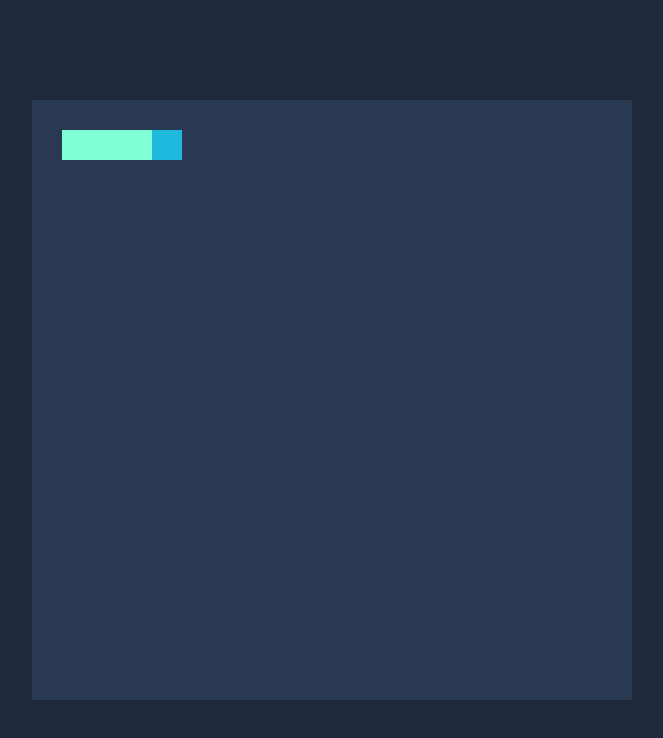
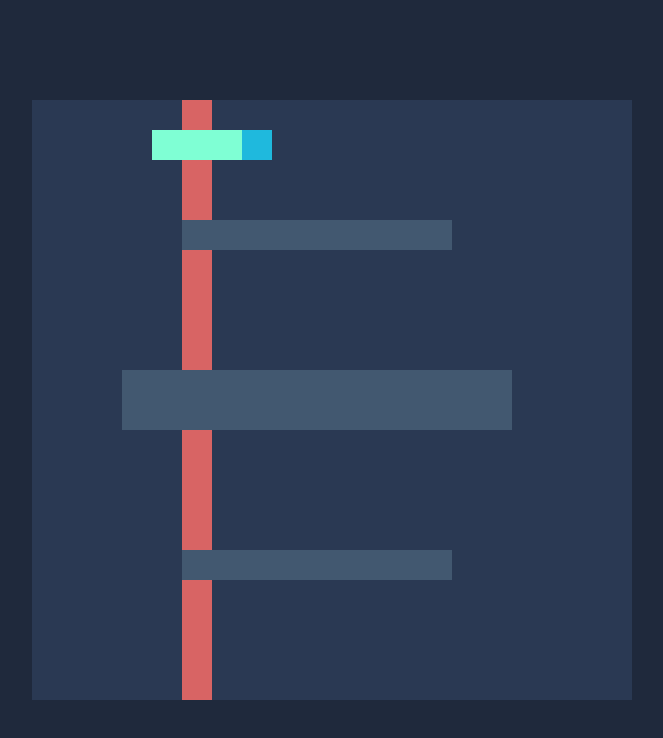
Before and after one commit to NikitaMalofeev/SnakeMazzze, a plain HTML site: page pages/game.html in a window 1280 px wide. Shown: the whole page, without its empty margins (308-971 px from the left). Drawn offline with Linux system fonts and the light colour scheme.

Commit message:
Анимированная змейка, добавлен генератор карт и несколько карт, проблема с отрисовкой еды

```diff
--- a/js/game.js
+++ b/js/game.js
@@ -14,16 +14,29 @@ const onload = () => {
                 // координаты игрового поля для отрисовки
                 // ctx.fillStyle = "aqua";
                 // ctx.fillRect(x * ceil, y * ceil, ceil, ceil);
+                if(state.food.apples.x === x && state.food.apples.y === x){
+                    ctx.fillStyle = colors.apples;
+                    ctx.fillRect(x * ceil, y * ceil, ceil, ceil);
+                };
 
                 state.snake.tail.forEach(sn => {
                     if(sn.x === x && sn.y === y) {
                         ctx.fillStyle = colors.snakeBody;
                         ctx.fillRect(x * ceil, y * ceil, ceil, ceil)
 
-                        if(sn.head){
+                        if(sn.h){
                             ctx.fillStyle = colors.snakeHead;
                             ctx.fillRect(x * ceil, y * ceil, ceil, ceil);
                         }
+                    }
+                });
+
+                //отрисовка карты
+                // выбор карты на основании уровня
+                state.maps[`map${state.level}`].cords.forEach(m => {
+                    if(m.x === x && m.y === y){
+                        ctx.fillStyle = colors.wall;
+                        ctx.fillRect(x * ceil, y * ceil, ceil, ceil);
                     }
                 });
             }
@@ -32,13 +45,36 @@ const onload = () => {
 
     renderGame();
 
+    let startTime           = 0,
+        currentTime         = 0,
+        time                = 0,
+        currendSecond       = 0
+
+    animateRAFInterval.start(() => {
+
+        if(startTime === 0) {
+            //присваиваем время когда анимация началась
+            startTime = new Date().getTime()
+        }
+        //присваивается с каждым кадром анимации
+        currentTime = new Date().getTime()
+        time = currentTime - startTime;
+        //время с которым двигается змейка
+        currendSecond = Math.floor(time / 200)
+
+        if(currendSecond > 0) {
+            startTime = 0
+            // Добавление движения для змеи со скоростью
+            moveSnake();
+            // после каждого нажатия перерисовывается игровое поле
+            renderGame();
+        }
+    })
+
     const onkeydown = (e) => {
         // установка ключа direction для обьекта
         changeDirection(e.keyCode);
-        // Добавление движения для змеи
-        moveSnake();
-        // после каждого нажатия перерисовывается игровое поле
-        renderGame();
+
 
         console.log(state.snake)
     }
--- /dev/null
+++ b/js/maps.js
@@ -0,0 +1,79 @@
+// в cords хрянятся препятствия, completed количество очков для прохождения
+const map1 ={
+    cords: [],
+    completed: 394
+};
+
+const map2 ={
+    cords: [],
+    completed: 394
+};
+
+const map3 ={
+    cords: [],
+    completed: 394
+};
+
+const map4 ={
+    cords: [],
+    completed: 394
+};
+
+// отрисовываем карту принимая карту, начальную координату, начальное и конечное число
+const generateMap = (map, axis, from, to, numRestAxis) => {
+    const countIteration = to - from;
+    // если начальная координата x то RestAxis y
+    const getRestAxis = (axis === "x") ? "y" : "x";
+    // цикл создающий нужное количество координат
+    let cords;
+
+    for(let i = 0; i < countIteration; i += 1 ){
+        // генерация диапазона для отрисовки по координатам, используем вычисляемые свойства обьекта
+    cords = { [axis]: from + i, [getRestAxis]: numRestAxis};
+    // заносим каждой итерацией новый обьект в массив cords
+    map.cords.push(cords);
+    }
+
+    map.completed = map.completed - countIteration
+};
+
+generateMap(map1, "x", 5, 14, 4);
+generateMap(map1, "x", 3, 16, 9);
+generateMap(map1, "x", 3, 16, 10);
+generateMap(map1, "x", 5, 14, 15);
+
+generateMap(map2, "x", 0, 20, 0);
+generateMap(map2, "y", 1, 20, 19);
+generateMap(map2, "x", 0, 19, 19);
+generateMap(map2, "y", 1, 19, 0);
+generateMap(map2, "x", 2, 5, 2);
+generateMap(map2, "x", 2, 5, 3);
+generateMap(map2, "x", 2, 5, 4);
+generateMap(map2, "x", 2, 5, 15);
+generateMap(map2, "x", 2, 5, 16)
+generateMap(map2, "x", 2, 5, 17);;
+generateMap(map2, "x", 15, 18, 15);
+generateMap(map2, "x", 15, 18, 16);
+generateMap(map2, "x", 15, 18, 17);
+generateMap(map2, "x", 15, 18, 2);
+generateMap(map2, "x", 15, 18, 3);
+generateMap(map2, "x", 15, 18, 4);
+
+generateMap(map3, "x", 0, 20, 0);
+generateMap(map3, "y", 2, 18, 19);
+generateMap(map3, "x", 0, 20, 19);
+generateMap(map3, "y", 2, 18, 0);
+generateMap(map3, "x", 7, 13, 3);
+generateMap(map3, "x", 7, 13, 4);
+generateMap(map3, "x", 7, 13, 15);
+generateMap(map3, "x", 7, 13, 16);
+generateMap(map3, "y", 7, 13, 15);
+generateMap(map3, "y", 7, 13, 16);
+generateMap(map3, "y", 7, 13, 4);
+generateMap(map3, "y", 7, 13, 3);
+generateMap(map3, "x", 7, 13, 7);
+generateMap(map3, "x", 7, 13, 8);
+generateMap(map3, "x", 7, 13, 9);
+generateMap(map3, "x", 7, 13, 10);
+generateMap(map3, "x", 7, 13, 11);
+generateMap(map3, "x", 7, 13, 12);
--- a/js/settings.js
+++ b/js/settings.js
@@ -9,5 +9,7 @@ row = width / ceil;
 
 colors = {
     snakeHead: "#1fb9dd",
-    snakeBody: "#7FFFD4"
+    snakeBody: "#7FFFD4",
+    wall: "#425870",
+    apples: "#d86464"
 };
--- a/js/snake.js
+++ b/js/snake.js
@@ -1,12 +1,15 @@
 const changeDirection = (keyCode) => {
     const direction = mapKeyCode(keyCode);
+    // добавляю условие которое проверяет противоположное направеление и только после меняет дирекшн
+    if(_hasDirection(state.snake, direction)){
+        state.snake.direction = direction;
+    }
 
-    state.snake.direction = direction;
 }
 
 const moveSnake = () => {
 
-    //получение головы и направления из состояния
+    //получение головы и направления из состояния, странности при переносе на функцию getHead
     const headSnake = state.snake.tail[state.snake.tail.length - 1];
     const direction = state.snake.direction;
     let newMovementSnake;
@@ -60,3 +63,21 @@ const _setTeleportSnake = (snake, newHeadSnake) => {
 
     return  { x: newHeadSnake.x, y: newHeadSnake.y, d: newHeadSnake.d, h: newHeadSnake.h }
 }
+
+const _hasDirection = (snake, direction) => {
+    const headSNake = snake.tail[snake.tail.length - 1];
+
+    if(
+        (direction === "left" && headSNake.d !== "right") ||
+        (direction === "up" && headSNake.d !== "down") ||
+        (direction === "right" && headSNake.d !== "left") ||
+        (direction === "down" && headSNake.d !== "up")
+    ){
+        return true;
+    }
+    return false;
+};
+    // функция для поиска головы змеи
+const _getHeadSnake = (snake) => {
+    return state.snake.tail[state.snake.tail.length - 1];
+}
--- a/js/state.js
+++ b/js/state.js
@@ -1,11 +1,24 @@
 const state = {
     snake: {
         tail: [
-            { x: 1, y: 1, d: "right", head: false},
-            { x: 2, y: 1, d: "right", head: false},
-            { x: 3, y: 1, d: "right", head: false},
-            { x: 4, y: 1, d: "right", head: true}
+            { x: 1, y: 1, d: "right", h: false},
+            { x: 2, y: 1, d: "right", h: false},
+            { x: 3, y: 1, d: "right", h: false},
+            { x: 4, y: 1, d: "right", h: true}
         ],
         direction: "right"
+    },
+    //указываем координаты и сопоставляем в рендер гейм для еды
+    food: {
+        //сьедена еда или нет
+        didAte: true,
+        apples: { x: 5, y: 5 }
+    },
+    level: 1,
+    maps: {
+        "map1": map1,
+        "map2": map2,
+        "map1": map1,
+        "map1": map1
     }
 }
--- a/js/utils.js
+++ b/js/utils.js
@@ -1,12 +1 @@
 // обьект для маппинга
-
-const mapKeyCode = (keyCode) => {
-    let direction = {
-        37: "left",
-        38: "up",
-        39: "right",
-        40: "down"
-    };
-
-    return direction[keyCode];
-}
--- /dev/null
+++ b/js/utils/animateRAFinterval.js
@@ -0,0 +1,38 @@
+const animateRAFInterval = {
+    id: null,
+    start: null,
+    canceled: false,
+    cancel(){
+        //если нет id кадра для остановки анимации
+        if(!this.id){
+            return false;
+        }
+        cancelAnimationFrame(this.id);
+        this.id = null;
+        this.canceled = true;
+    }
+};
+
+
+const startRafInterval = (cb) => {
+    // если нет/false параметр создаем исключение
+    if(!cb) {
+        throw new Error("Callback function is undefined")
+    }
+    if(typeof cb !== "function"){
+        throw new TypeError("Callback function is not function")
+    }
+
+    animateRAFInterval.canceled = false;
+
+    //запуск анимации
+    const animate = () => {
+        cb();
+
+        animateRAFInterval.id = requestAnimationFrame(animate);
+    }
+    //присваивание нового запланированного кадра
+    animateRAFInterval.id = requestAnimationFrame(animate);
+}
+
+animateRAFInterval.start = startRafInterval;
--- /dev/null
+++ b/js/utils/mapKeyCode.js
@@ -0,0 +1,11 @@
+// обьект для маппинга
+const mapKeyCode = (keyCode) => {
+    let direction = {
+        37: "left",
+        38: "up",
+        39: "right",
+        40: "down"
+    };
+
+    return direction[keyCode];
+}
--- a/pages/game.html
+++ b/pages/game.html
@@ -20,8 +20,12 @@
     <script src="../js/snake.js"></script>
     <script src="../js/utils.js"></script>
     <script src="../js/settings.js"></script>
+    <script src="../js/maps.js"></script>
     <script src="../js/game.js"></script>
     <script src="../js/state.js"></script>
     <script src="../js/food.js"></script>
+    <script src="../js/utils/mapKeyCode.js"></script>
+    <script src="../js/utils/animateRAFinterval.js"></script>
+
 </body>
 </html>
```
